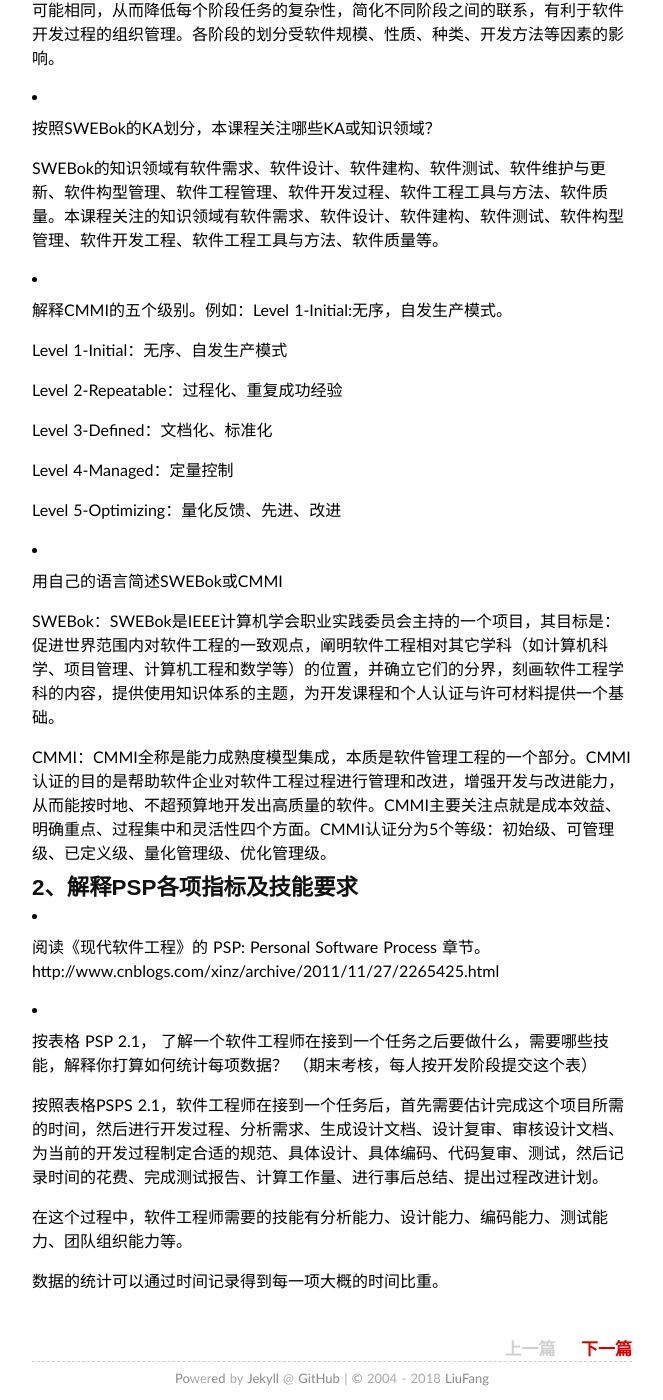
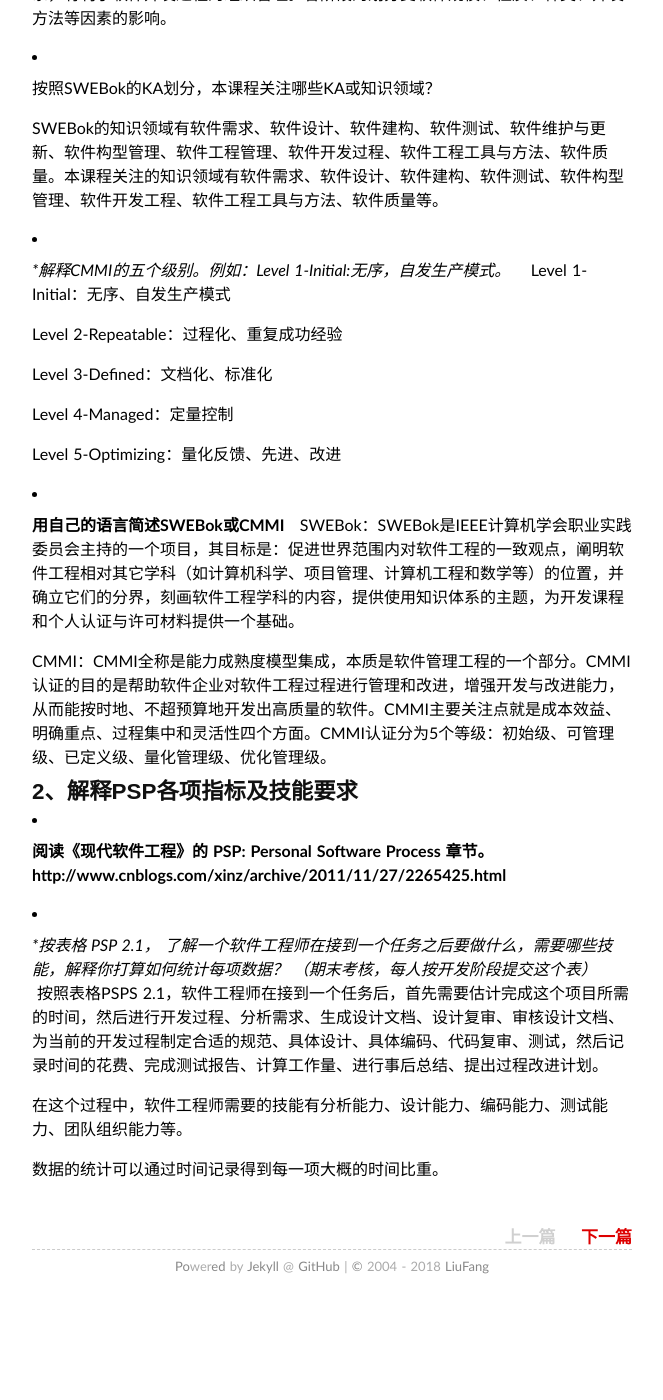
Before and after one commit to Evene/Evene.github.io, a Jekyll site: the page built from _posts/2018-03-10-UML-blog.md, in a window 1280 px wide and 1400 px high, scrolled down 1175 px. Shown: the whole window, without its empty margins (308-971 px from the left). Built offline with Jekyll 4.4.1, drawn with Linux system fonts in a browser that asks for light colours; comment, search, counter and statistics services are not loaded; after the commit the page ends 2484 px from its top, so only the background shows below that.

```diff
--- a/_posts/2018-03-10-UML-blog.md
+++ b/_posts/2018-03-10-UML-blog.md
@@ -10,7 +10,7 @@ tags: 博客
 
 ## 1、简单题
 
-* 软件工程的定义
+* **软件工程的定义**
 
   软件工程一直以来都缺乏一个统一的定义，很多学者、组织机构都分别给出了自己认可的定义。
 
@@ -24,13 +24,13 @@ tags: 博客
 
   软件工程是指导计算机软件开发和维护的工程学科。采用工程的概念、原理、技术和方法来开发和维护软件，把经过实践经验而证明正确的管理技术和当前能够得到的最好的技术方法结合起来，这就是软件工程。
 
-* 阅读经典名著"人月神话"等资料，解释software crisis、COCOMO模型。
+* **阅读经典名著"人月神话"等资料，解释software crisis、COCOMO模型。**
 
   software crisis：软件危机是指在软件开发及维护的过程中所遇到的一系列严重问题，这些问题皆可能导致软件产品的寿命缩短甚至夭折。软件危机的根源是软件的大量需求与软件生产力效率之间的矛盾和软件系统的复杂性与软件开发方法之间的矛盾。软件危机的原因主要是用户需求不明确、软件开发过程缺乏正确的理论指导、软件开发的规模越来越大且软件开发的复杂度越来越高。软件工程的表现形式有项目运行超出预算、项目运行超过时间、软件质量低落、软件通常不匹配需求和项目无法管理且代码难以维护。软件危机的解决途径主要是正确认识计算机软件的内涵、充分认识到软件开发是一种组织良好、管理严密、协同配合的工程活动、采用成熟的软件开发技术和方法、开发和使用适当的软件工具。
 
   COCOMO模型：COCOMO模型是一种在软件项中估算工作量、成本以及时间表的模型。COCOMO模型由三个不断深入和详细的层次组成。第一层，“基本COCOMO”，适用对软件开发进行快速、早期地对重要的方面进行粗略的成本估计，但因其缺少不同的项目属性（“成本驱动者”）的因素，所以准确性有一定的局限性。“中级COCOMO”中考虑进了这些成本驱动者。“详细COCOMO”加入了对不同软件开发阶段影响的考量。
 
-* 软件生命周期
+* **软件生命周期**
 
   软件生存周期从时间角度上把整个周期划分为若干个阶段。各阶段的任务彼此间尽可能相对独立，上一阶段的输出是下一阶段任务的输入。同一个阶段各项任务的性质尽可能相同，从而降低每个阶段任务的复杂性，简化不同阶段之间的联系，有利于软件开发过程的组织管理。各阶段的划分受软件规模、性质、种类、开发方法等因素的影响。
 
@@ -38,9 +38,9 @@ tags: 博客
 
   SWEBok的知识领域有软件需求、软件设计、软件建构、软件测试、软件维护与更新、软件构型管理、软件工程管理、软件开发过程、软件工程工具与方法、软件质量。本课程关注的知识领域有软件需求、软件设计、软件建构、软件测试、软件构型管理、软件开发工程、软件工程工具与方法、软件质量等。
 
-* 解释CMMI的五个级别。例如：Level 1-Initial:无序，自发生产模式。
+* **解释CMMI的五个级别。例如：Level 1-Initial:无序，自发生产模式。*
 
-  Level 1-Initial：无序、自发生产模式
+  Level 1-Initial：无序、自发生产模式
 
   Level 2-Repeatable：过程化、重复成功经验
 
@@ -50,7 +50,7 @@ tags: 博客
 
   Level 5-Optimizing：量化反馈、先进、改进
 
-* 用自己的语言简述SWEBok或CMMI
+* **用自己的语言简述SWEBok或CMMI**
 
   SWEBok：SWEBok是IEEE计算机学会职业实践委员会主持的一个项目，其目标是：促进世界范围内对软件工程的一致观点，阐明软件工程相对其它学科（如计算机科学、项目管理、计算机工程和数学等）的位置，并确立它们的分界，刻画软件工程学科的内容，提供使用知识体系的主题，为开发课程和个人认证与许可材料提供一个基础。
 
@@ -58,11 +58,11 @@ tags: 博客
 
 ## 2、解释PSP各项指标及技能要求
 
-* 阅读《现代软件工程》的 PSP: Personal Software Process 章节。 http://www.cnblogs.com/xinz/archive/2011/11/27/2265425.html
+* **阅读《现代软件工程》的 PSP: Personal Software Process 章节。 http://www.cnblogs.com/xinz/archive/2011/11/27/2265425.html**
 
-* 按表格 PSP 2.1， 了解一个软件工程师在接到一个任务之后要做什么，需要哪些技能，解释你打算如何统计每项数据？ （期末考核，每人按开发阶段提交这个表）
+* **按表格 PSP 2.1， 了解一个软件工程师在接到一个任务之后要做什么，需要哪些技能，解释你打算如何统计每项数据？ （期末考核，每人按开发阶段提交这个表）*
 
-  按照表格PSPS 2.1，软件工程师在接到一个任务后，首先需要估计完成这个项目所需的时间，然后进行开发过程、分析需求、生成设计文档、设计复审、审核设计文档、为当前的开发过程制定合适的规范、具体设计、具体编码、代码复审、测试，然后记录时间的花费、完成测试报告、计算工作量、进行事后总结、提出过程改进计划。
+  按照表格PSPS 2.1，软件工程师在接到一个任务后，首先需要估计完成这个项目所需的时间，然后进行开发过程、分析需求、生成设计文档、设计复审、审核设计文档、为当前的开发过程制定合适的规范、具体设计、具体编码、代码复审、测试，然后记录时间的花费、完成测试报告、计算工作量、进行事后总结、提出过程改进计划。
 
   在这个过程中，软件工程师需要的技能有分析能力、设计能力、编码能力、测试能力、团队组织能力等。
 
```
